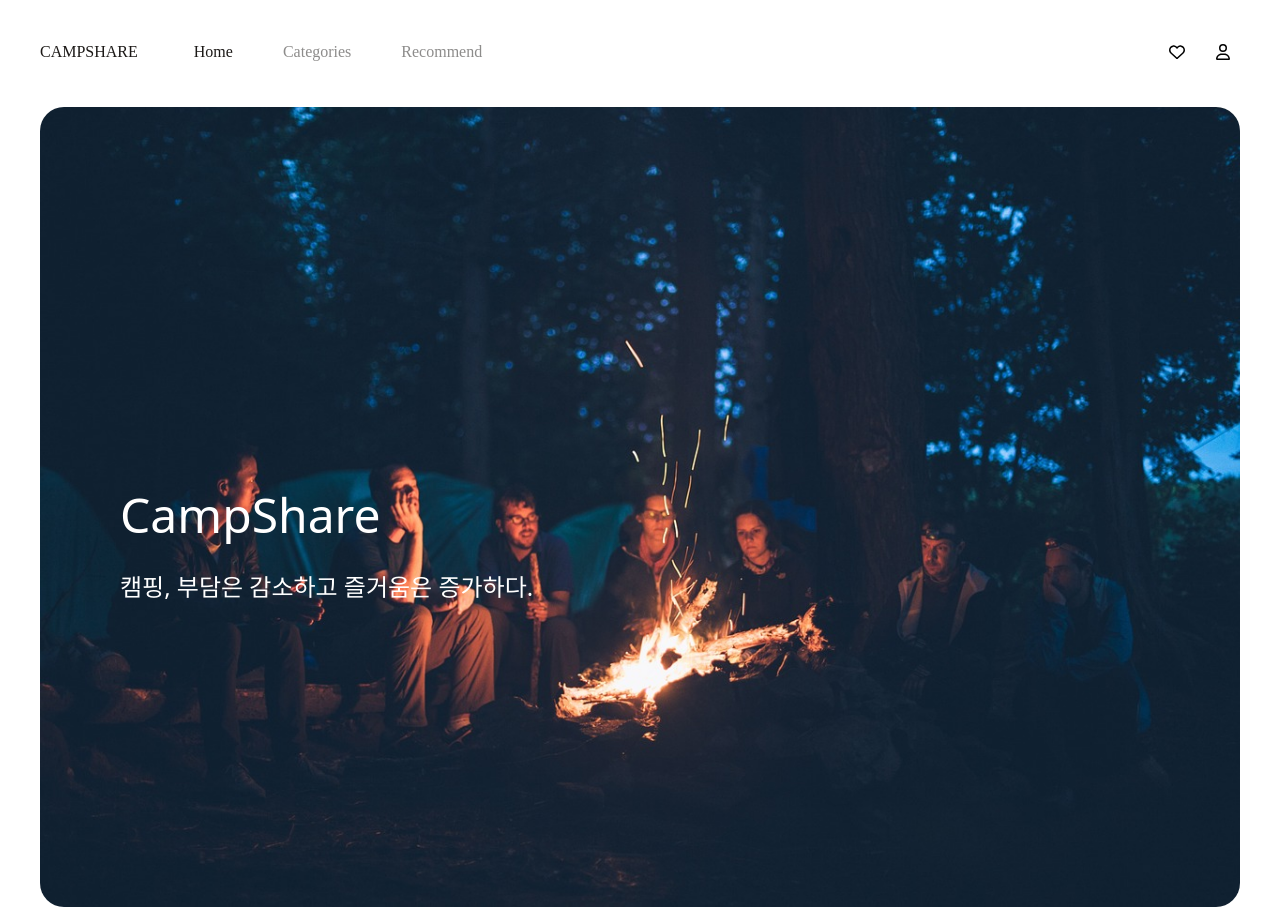
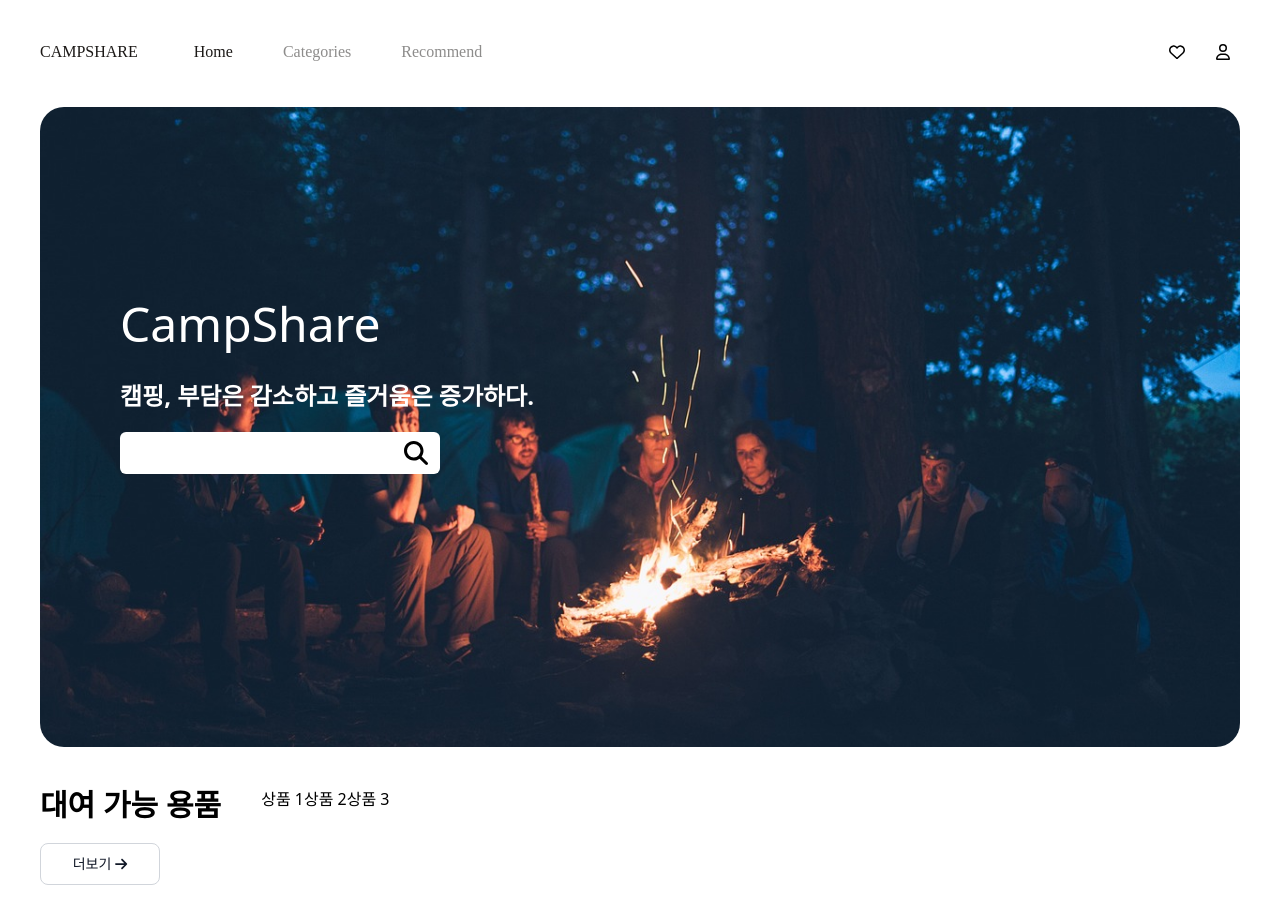
Before and after one commit to TABA4-9/campshare_front, a React (Create React App) app: page / in a window 1280 px wide. Built offline with nearby package versions, Linux system fonts and the light colour scheme.

Commit message:
MainPage Update

```diff
--- a/package.json
+++ b/package.json
@@ -44,6 +44,7 @@
   "devDependencies": {
     "@testing-library/jest-dom": "^6.1.4",
     "@types/jest": "^29.5.8",
+    "@types/mocha": "^10.0.4",
     "@types/react": "^18.2.37",
     "@types/react-dom": "^18.2.15",
     "tailwindcss": "^3.3.5"
--- a/public/index.html
+++ b/public/index.html
@@ -15,6 +15,7 @@
       user's mobile device or desktop. See https://developers.google.com/web/fundamentals/web-app-manifest/
     -->
     <link rel="manifest" href="%PUBLIC_URL%/manifest.json" />
+    <link rel="stylesheet" href="https://fonts.googleapis.com/css2?family=Material+Symbols+Outlined:opsz,wght,FILL,GRAD@24,400,0,0" />
     <!--
       Notice the use of %PUBLIC_URL% in the tags above.
       It will be replaced with the URL of the `public` folder during the build.
--- a/src/pages/Home.tsx
+++ b/src/pages/Home.tsx
@@ -1,18 +1,72 @@
+import { FontAwesomeIcon } from '@fortawesome/react-fontawesome';
+import { faSearch,faArrowRight } from '@fortawesome/free-solid-svg-icons';
+
+import {useState} from "react";
+
+import {Link} from "react-router-dom";
+
+import picture1 from '../assets/picture1.jpg';
+
+
 export default function Home() {
+    let [userSearch, setUserSearch] = useState<string>();
+
+    const onChange = (e: React.ChangeEvent<HTMLInputElement>):void => {
+        setUserSearch(e.target.value)
+    }
+
     return (
-        <div className="flex min-w-screen min-h-screen px-10">
-            <div className="flex flex-col justify-between min-w-[100%] min-h-[50%] rounded-3xl bg-[url('./assets/picture1.jpg')] bg-cover text-white ">
+        <div className="flex h-screen flex-col px-10">
+            <div className="flex flex-col justify-between rounded-3xl bg-black shrink-0 bg-contain text-white" style={{ minHeight:"80%", backgroundImage: `url(${picture1})`, backgroundSize: 'cover', backgroundPosition: 'center' }}>
                 <div/>
                 <div className="flex flex-col align-middle pt-20 pl-20">
                     <div className="text-5xl">
                         CampShare
                     </div>
-                    <div className="text-2xl pt-8">
-                        캠핑, 부담은 감소하고 즐거움은 증가하다.
+                    <div className="flex flex-col min-h-[4/12] max-w-[6/12] text-2xl pt-8 pb-40">
+                        <strong className="pb-5">캠핑, 부담은 감소하고 즐거움은 증가하다.</strong>
+                        <div className="flex flex-col justify-between min-h-[42px] max-w-xs bg-white rounded-md">
+                            <div/>
+                            <div className="ml-3">
+                                <input
+                                    className="w-64 text-black text-lg outline-none"
+                                    type="text"
+                                    value={userSearch}
+                                    onChange={onChange}
+                                />
+                                {/* 아이콘을 눌렀을 때 해당 페이지로 이동하도록.. 수정... */}
+                                <FontAwesomeIcon className="text-[24px] text-black pl-4" icon={faSearch} />
+                            </div>
+                            <div/>
+                        </div>
                     </div>
                 </div>
                 <div/>
             </div>
+
+            <div className="flex inline-block mt-10">
+                <div className="flex flex-col">
+                    <div className="font-bold text-3xl pb-5">대여 가능 용품</div>
+                    <Link to="/categories"><button type="button" className="w-[120px] text-gray-900 bg-white border border-gray-300 focus:outline-none hover:bg-gray-100 focus:ring-4 focus:ring-gray-200 font-medium rounded-lg text-sm px-5 py-2.5 me-2 mb-2 dark:bg-gray-800 dark:text-white dark:border-gray-600 dark:hover:bg-gray-700 dark:hover:border-gray-600 dark:focus:ring-gray-700">더보기 <FontAwesomeIcon icon={faArrowRight} /></button></Link>
+                </div>
+                <div>
+                    <div className="flex px-10">
+                        <div>
+                            상품 1
+                        </div>
+                        <div>
+                            상품 2
+                        </div>
+                        <div>
+                            상품 3
+                        </div>
+                    </div>
+                </div>
+            </div>
+
+
+
+
         </div>
     )
 }
--- /dev/null
+++ b/src/types/images.d.ts
@@ -0,0 +1,3 @@
+declare module '*.png';
+declare module '*.jpg';
+declare module '*.jpeg';
```
Also changed, not shown: 1 other file (tests, documents, lock files or other folders).
